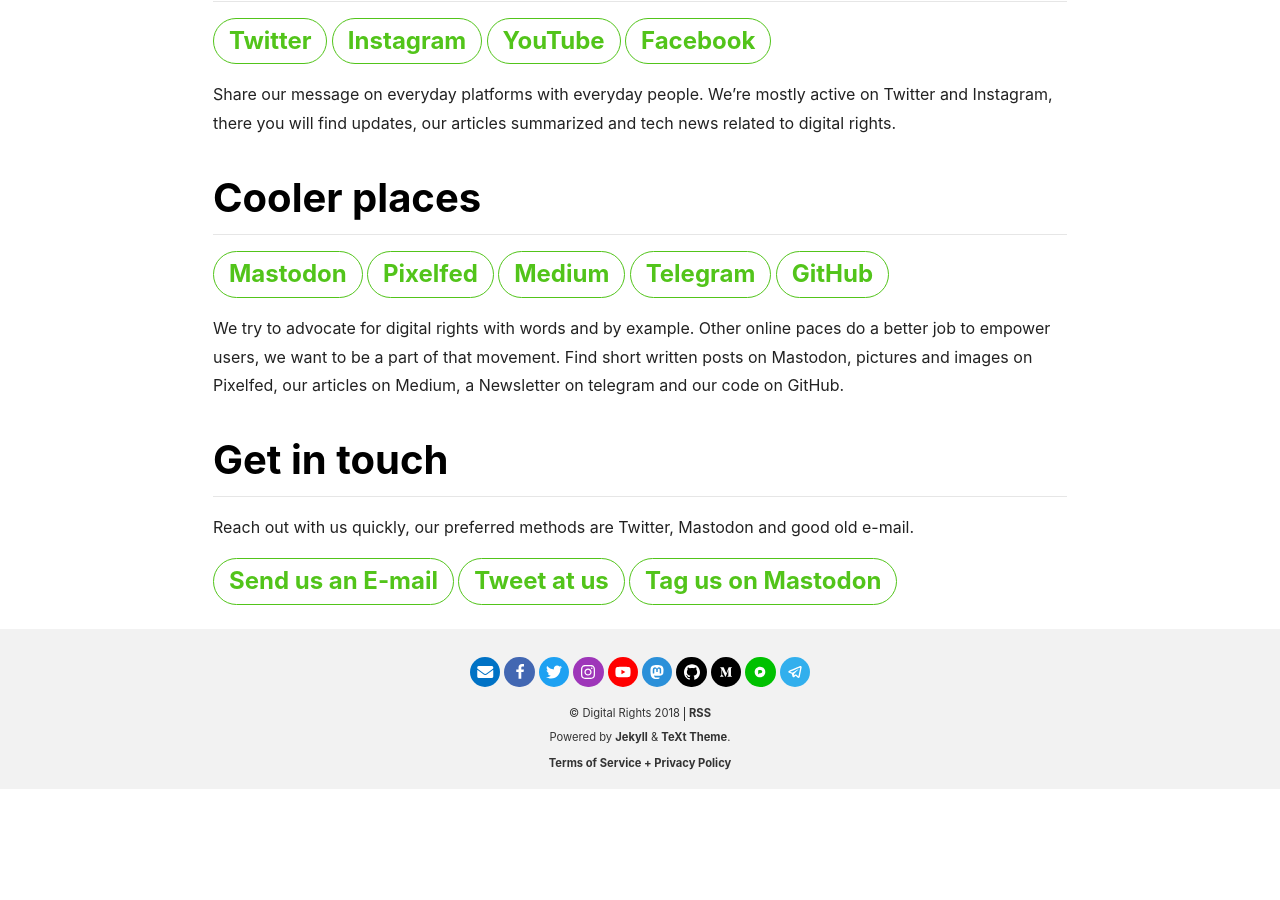
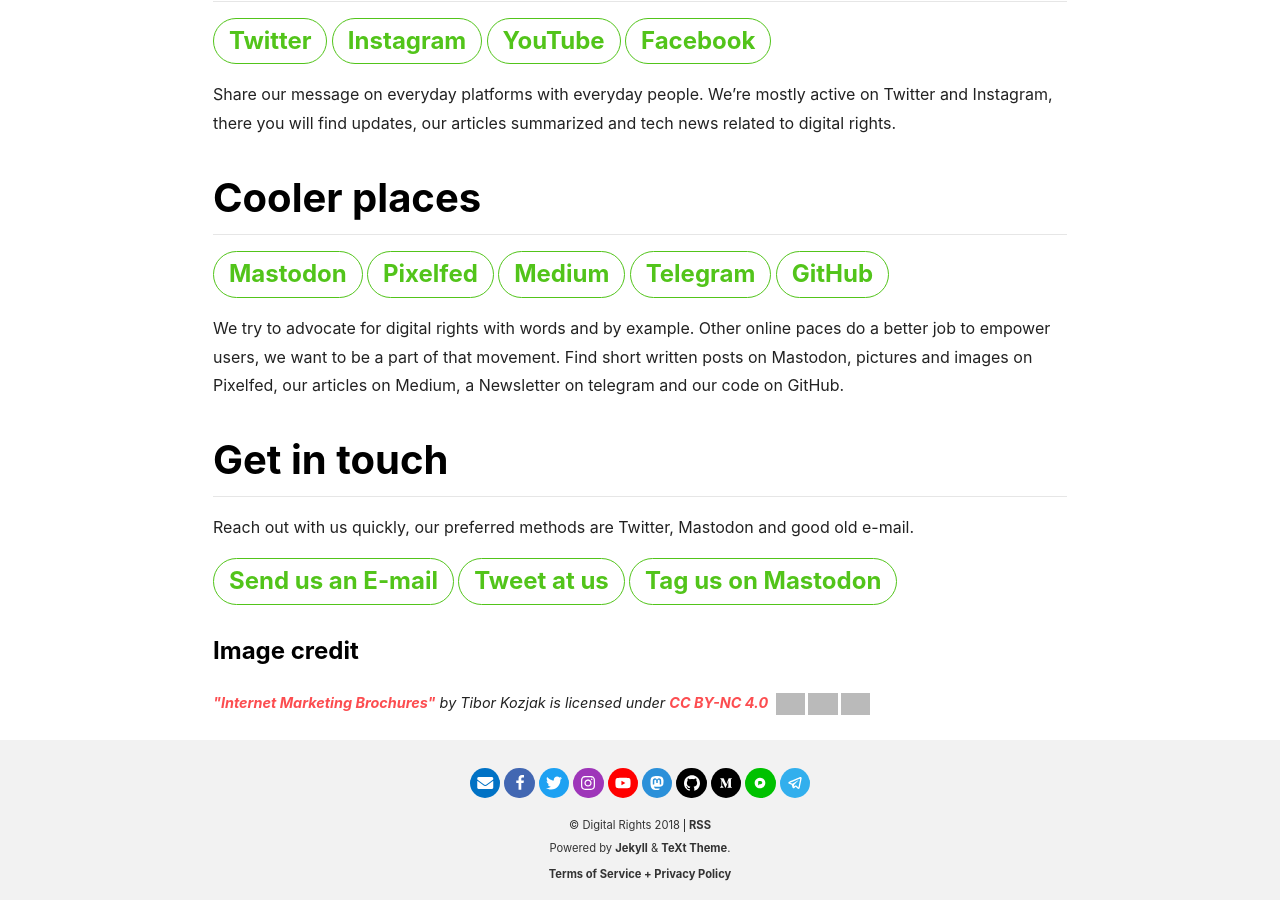
Before and after one commit to digital-rights/digital-rights.github.io, a Jekyll site: the page built from socials/socialmedia.md, in a window 1280 px wide and 900 px high, scrolled down 745 px. Built offline with Jekyll 4.4.1, drawn with Linux system fonts in a browser that asks for light colours; nearby versions of some CDN libraries; before the commit the page ends 1534 px from its top, so only the background shows below that; grey boxes are pictures that could not be loaded.

Commit message:
Update socialmedia.md

```diff
--- a/socials/socialmedia.md
+++ b/socials/socialmedia.md
@@ -45,3 +45,10 @@
 Reach out with us quickly, our preferred methods are Twitter, Mastodon and good old e-mail.
 
 <a class="button button--outline-success button--pill button--xl" href="mailto:digital-rights-info@protonmail.com">Send us an E-mail</a> <a class="button button--outline-success button--pill button--xl" href="https://twitter.com/_digitalrights/">Tweet at us</a> <a class="button button--outline-success button--pill button--xl" href="https://mastodon.social/@digitalrights/">Tag us on Mastodon</a>
+
+
+
+
+### Image credit
+
+<p style="font-size: 0.9rem;font-style: italic;"><a href="https://www.behance.net/gallery/14803035/Internet-Marketing-Brochures">"Internet Marketing Brochures"</a><span> by <span>Tibor Kozjak</span></span> is licensed under <a href="https://creativecommons.org/licenses/by-nc/4.0/?ref=ccsearch&atype=html" style="margin-right: 5px;">CC BY-NC 4.0</a><a href="https://creativecommons.org/licenses/by-nc/4.0/?ref=ccsearch&atype=html" target="_blank" rel="noopener noreferrer" style="display: inline-block;white-space: none;opacity: .7;margin-top: 2px;margin-left: 3px;height: 22px !important;"><img style="height: inherit;margin-right: 3px;display: inline-block;" src="https://search.creativecommons.org/static/img/cc_icon.svg" /><img style="height: inherit;margin-right: 3px;display: inline-block;" src="https://search.creativecommons.org/static/img/cc-by_icon.svg" /><img style="height: inherit;margin-right: 3px;display: inline-block;" src="https://search.creativecommons.org/static/img/cc-nc_icon.svg" /></a></p>
```
